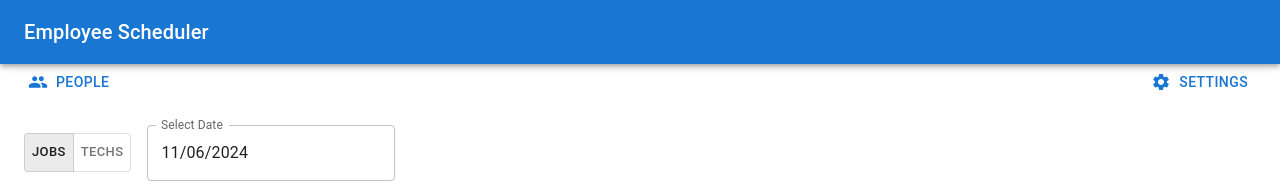
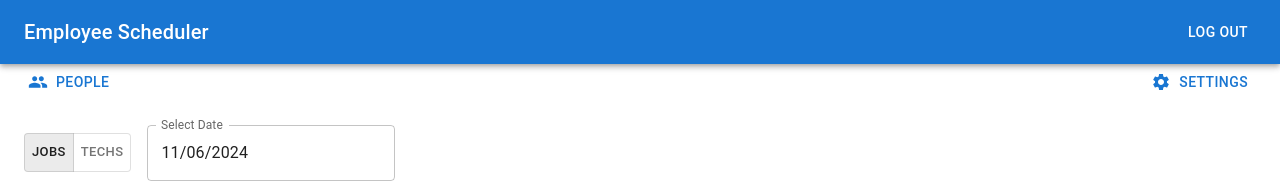
Before and after one commit to HenskiS/employee-scheduler, a React (Create React App) app in the folder client/: page / in a window 1280 px wide. Shown: the top 183 px of the page. Built offline with nearby package versions, Linux system fonts and the light colour scheme; no server answers; sample sign-in values are in the browser's storage.

Commit message:
Logout Button!

```diff
--- a/client/src/App.js
+++ b/client/src/App.js
@@ -1,3 +1,4 @@
+// Based on this app.js, write a logout function that I can copy paste into my page header file
 import React, { useState, useEffect } from 'react';
 import { BrowserRouter as Router, Route, Routes, Navigate, useNavigate } from 'react-router-dom';
 import { CssBaseline, Container } from '@mui/material';
@@ -19,6 +20,11 @@ function App() {
     console.log('Login successful, setting authenticated state');
     setIsAuthenticated(true);
   };
+  const handleLogout = () => {
+    localStorage.removeItem('token');
+    setIsAuthenticated(false);
+    navigate('/login');
+  };
 
   useEffect(() => {
     if (isAuthenticated) {
@@ -30,7 +36,7 @@ function App() {
   return (
     <>
       <CssBaseline />
-      <Header />
+      <Header isAuthenticated={isAuthenticated} logout={handleLogout} />
       <Container maxWidth={false}>
         <SchedulingProvider>
           <Routes>
--- a/client/src/components/Header.js
+++ b/client/src/components/Header.js
@@ -1,11 +1,18 @@
 import React from 'react';
-import { AppBar, Toolbar, Typography } from '@mui/material';
+import { AppBar, Toolbar, Typography, Button } from '@mui/material';
 
-function Header() {
+function Header({isAuthenticated, logout}) {
+  const handleLogout = () => {
+    logout();
+  }
   return (
     <AppBar position="static">
       <Toolbar>
-        <Typography variant="h6">Employee Scheduler</Typography>
+        <Typography variant="h6" sx={{ flexGrow: 1 }}>Employee Scheduler</Typography>
+        {isAuthenticated ?
+          <Button color="inherit" onClick={handleLogout}>
+            Log Out</Button>
+         : null}
       </Toolbar>
     </AppBar>
   );
```
